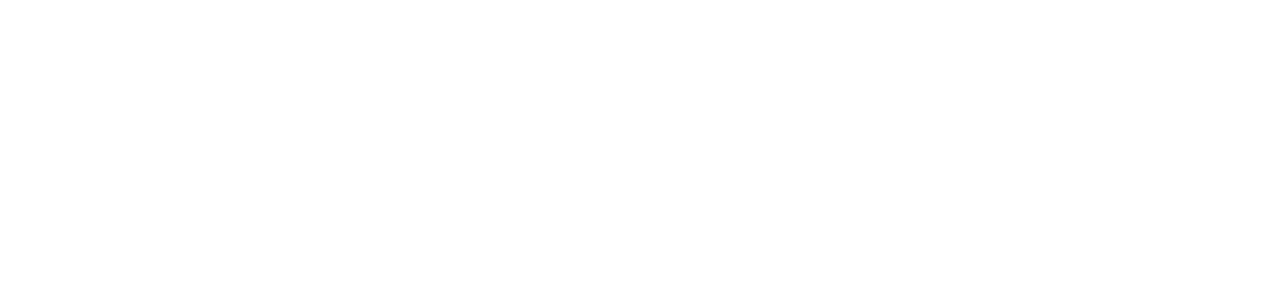
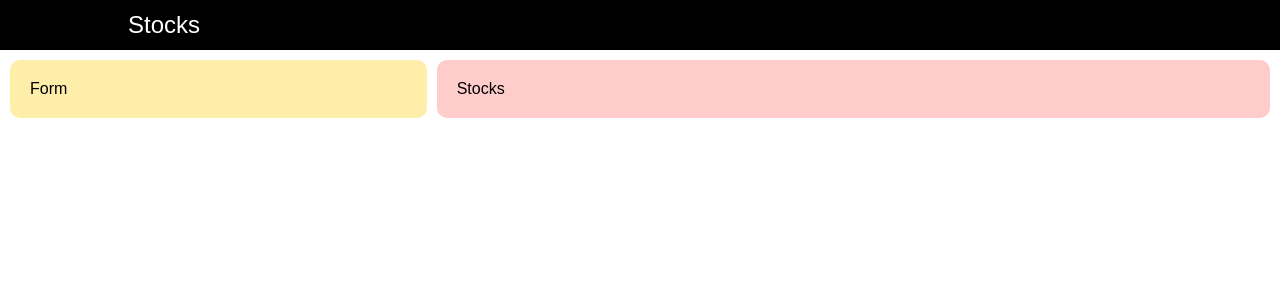
Before and after one commit to 07rv/stocks, a Next.js app: page / in a window 1280 px wide. Shown: the top 300 px of the page. Built offline with nearby package versions, Linux system fonts and the light colour scheme.

Commit message:
add navbar, body, etc

```diff
--- /dev/null
+++ b/components/Body.jsx
@@ -0,0 +1,17 @@
+import Form from "./Form";
+import Stocks from "./Stocks";
+
+const Body = () => {
+  return (
+    <div class="grid">
+      <section class="side">
+        <Form />
+      </section>
+      <article class="main">
+        <Stocks />
+      </article>
+    </div>
+  );
+};
+
+export default Body;
--- /dev/null
+++ b/components/Form.jsx
@@ -0,0 +1,5 @@
+const Form = () => {
+  return <div>Form</div>;
+};
+
+export default Form;
--- /dev/null
+++ b/components/Header.jsx
@@ -0,0 +1,15 @@
+const Header = () => {
+  return (
+    <div class="container">
+      <div class="row">
+        <nav class="navbar">
+          <div class="logo">
+            <a href="">Stocks</a>
+          </div>
+        </nav>
+      </div>
+    </div>
+  );
+};
+
+export default Header;
--- /dev/null
+++ b/components/Stocks.jsx
@@ -0,0 +1,5 @@
+const Stocks = () => {
+  return <div>Stocks</div>;
+};
+
+export default Stocks;
--- a/pages/index.js
+++ b/pages/index.js
@@ -1,3 +1,5 @@
+import Body from "@/components/Body";
+import Header from "@/components/header";
 import Head from "next/head";
 
 export default function Home() {
@@ -7,7 +9,10 @@
         <title>Stock price</title>
         <link rel="icon" href="/stock.ico" />
       </Head>
-      <main></main>
+      <main>
+        <Header />
+        <Body />
+      </main>
     </>
   );
 }
--- a/styles/globals.css
+++ b/styles/globals.css
@@ -0,0 +1,55 @@
+* {
+  padding: 0;
+  margin: 0;
+  box-sizing: border-box;
+}
+body {
+  font-family: sans-serif;
+}
+a {
+  color: white;
+  text-decoration: none;
+}
+
+/* Navbar */
+.container {
+  background-color: black;
+}
+.row {
+  width: 80%;
+  margin: auto;
+}
+.logo {
+  font-size: 1.5rem;
+}
+.navbar {
+  display: flex;
+  justify-content: space-between;
+  height: 50px;
+  align-items: center;
+}
+
+/* Body */
+.grid {
+  display: grid;
+  gap: 10px;
+  grid-template-columns: 1fr 2fr;
+  margin: 10px 10px 10px 10px;
+}
+.main {
+  background: #fcc;
+}
+.side {
+  background: #fea;
+}
+.main,
+.side {
+  padding: 20px;
+  border-radius: 10px;
+}
+
+@media (max-width: 500px) {
+  .grid {
+    grid-template-columns: 1fr;
+  }
+}
```
